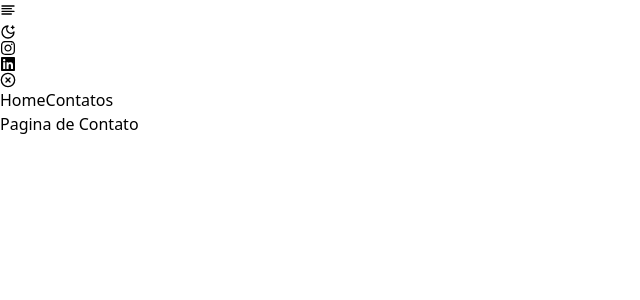
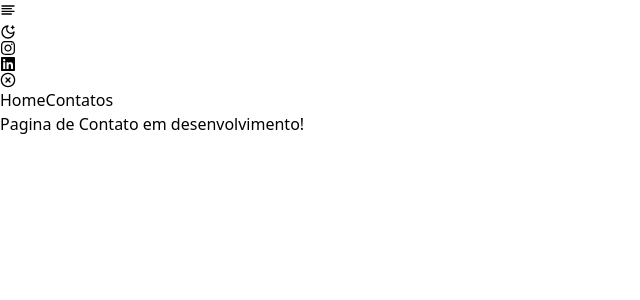
Before and after one commit to alansilva313/portfolio, a React (Vite) app: page /contact in a window 1280 px wide. Shown: the top 300 px of the page, without its empty margins (0-640 px from the left). Built offline with nearby package versions, Linux system fonts and the light colour scheme.

Commit message:
new version

```diff
--- a/package.json
+++ b/package.json
@@ -10,11 +10,14 @@
     "preview": "vite preview"
   },
   "dependencies": {
+    "framer-motion": "^10.16.16",
     "lucide": "^0.302.0",
     "react": "^18.2.0",
     "react-dom": "^18.2.0",
     "react-icons": "^4.12.0",
     "react-router-dom": "^6.21.1",
+    "react-scroll": "^1.9.0",
+    "react-scroll-trigger": "^0.6.14",
     "react-slick": "^0.29.0",
     "slick-carousel": "^1.8.1"
   },
--- a/src/App.tsx
+++ b/src/App.tsx
@@ -2,6 +2,7 @@ import { Outlet } from 'react-router-dom';
 import NavBar from './components/NavBar';
 import { useContext, useState, useEffect } from 'react';
 import { ThemeContext } from './context/Theme';
+
 
 function App() {
   const { theme } = useContext(ThemeContext);
@@ -13,7 +14,9 @@ function App() {
 
   return (
     <>
+
      <div className={`w-full  ${alterTheme}`}>
+
      <div >
         <NavBar />
         <div className='w-full p-10'>
--- a/src/components/NavBar.tsx
+++ b/src/components/NavBar.tsx
@@ -4,12 +4,14 @@ import { FiAlignLeft, FiXCircle } from "react-icons/fi";
 import { useContext, useState, useEffect } from "react";
 import { FaInstagram, FaLinkedin, FaRegSun } from "react-icons/fa";
 import { ThemeContext } from "../context/Theme";
+import { motion, useScroll } from "framer-motion"
 
 export default function NavBar() {
   const [menu, setMenu] = useState('hidden');
   const { theme, toggleTheme } = useContext(ThemeContext);
   const [alterTheme, setAlterTheme] = useState('');
   const [alterBg, setAlterBg] = useState('');
+  const { scrollYProgress } = useScroll();
 
   useEffect(() => {
     if (theme === "light") {
@@ -29,6 +31,7 @@ export default function NavBar() {
 
   return (
     <div className={`w-full flex-col bg:flex bg:flex-row items-center fixed top-0 ${alterBg}`} >
+            <motion.div style={{ scaleX: scrollYProgress }}>    </motion.div>
       <div className={`flex md:flex items-center justify-between gap-2 cursor-pointer text-3xl p-4 ${alterTheme}`}>
         <button onClick={handle} className="lg:hidden">
           <FiAlignLeft />
@@ -44,11 +47,12 @@ export default function NavBar() {
         <div onClick={handle} className="w-full p-4 text-3xl lg:hidden">
           <FiXCircle />
         </div>
-        <div className="w-full p-5 flex flex-col gap-4 lg:flex-row  lg:pl-96 lg:pr-96 items-center">
+        <div className="w-full p-5 flex flex-col gap-4 lg:flex-row text-3xl lg:pl-96 lg:pr-96 items-center">
           <Link to="/">Home</Link>
           <Link to="contact">Contatos</Link>
         </div>
       </nav>
+
     </div>
   );
 }
--- a/src/routes/Contact.tsx
+++ b/src/routes/Contact.tsx
@@ -2,6 +2,6 @@
 
 export default function Contact() {
   return (
-    <div>Pagina de Contato</div>
+    <div className="mt-28">Pagina de Contato em desenvolvimento!</div>
   )
 }
--- a/src/routes/Home.tsx
+++ b/src/routes/Home.tsx
@@ -2,6 +2,7 @@ import { useContext, useEffect, useState } from "react";
 import Secao1 from "../components/secao1";
 import { ThemeContext } from "../context/Theme";
 import ImgSilva from '../assets/images/alns.jpg';
+
 
 
 
@@ -17,7 +18,7 @@ export default function Home() {
   return (
  <div className={`${tema} mt-28`}>
        <div className="flex flex-col gap-4">
-<div className="flex flex-col items-start mb-7">
+<div className="flex flex-col items-start mb-7 gap-4">
           <img src={ImgSilva} alt="alan silva" className="rounded-full w-36 flex items-start"/>
 
         <h3 className="text-3xl font-mono"><strong>Alan Silva</strong></h3>
```
Also changed, not shown: 1 other file (tests, documents, lock files or other folders).
